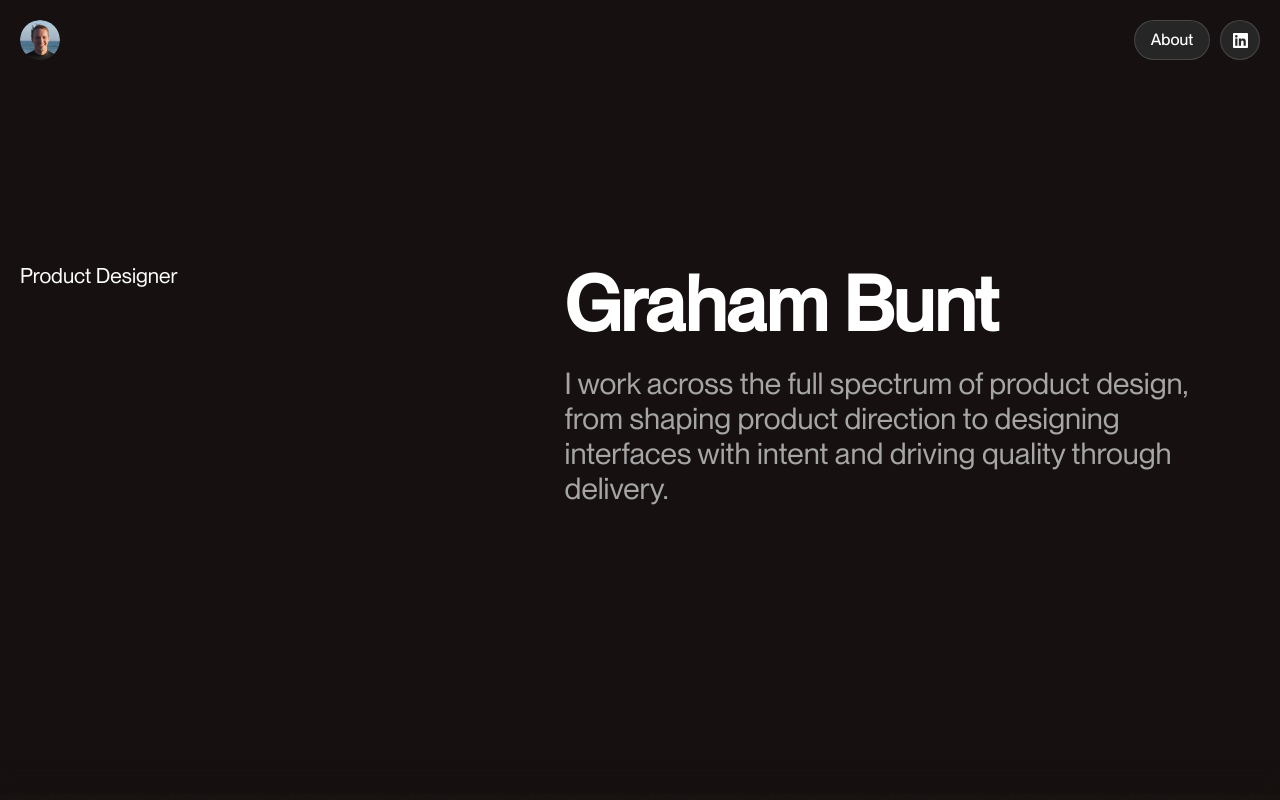
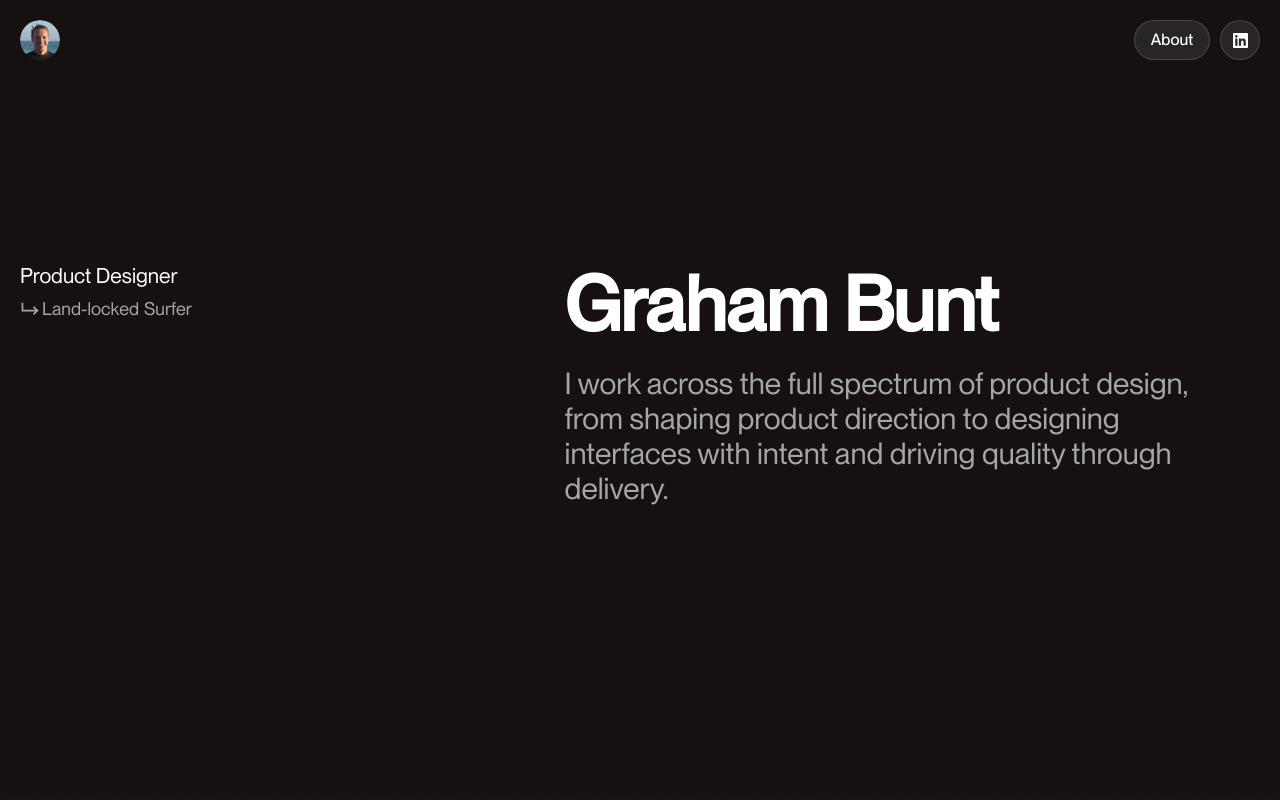
Before and after one commit to GrahamBunt/portfolio, a Next.js app: page / in a window 1280 px wide. Shown: the top 800 px of the page. Built offline with nearby package versions, Linux system fonts and the light colour scheme.

Commit message:
Add homepage descriptor cycle

```diff
--- a/src/app/page.tsx
+++ b/src/app/page.tsx
@@ -15,6 +15,14 @@ const homeFeaturedProjects = featuredHomeProjectSlugs
   .filter((project): project is (typeof allWork)[number] => Boolean(project));
 
 const HOME_EMAIL = "gtbunt@gmail.com";
+const HERO_DESCRIPTORS = [
+  "AI Enthusiast",
+  "Girl Dad x2",
+  "Land-locked Surfer",
+  "Salt Lake City, Utah",
+];
+const HERO_DESCRIPTOR_CHAR_STEP_MS = 14;
+const HERO_DESCRIPTOR_SLOT_SECONDS = 2.5;
 
 function ArrowIcon() {
   return (
@@ -41,8 +49,41 @@ function CheckIcon() {
   );
 }
 
+function ElbowArrowIcon() {
+  return (
+    <svg className="home-hero-descriptor-arrow" viewBox="0 0 28 18" fill="none" aria-hidden="true" focusable="false">
+      <path d="M3 2V11H22" stroke="currentColor" strokeWidth="2.2" strokeLinecap="square" strokeLinejoin="miter" />
+      <path d="M18 7L22 11L18 15" stroke="currentColor" strokeWidth="2.2" strokeLinecap="square" strokeLinejoin="miter" />
+    </svg>
+  );
+}
+
 function getProjectImage(project: (typeof allWork)[number]) {
   return project.homepageImage ?? project.image;
+}
+
+function HeroDescriptorCycle() {
+  return (
+    <span className="home-hero-descriptor-cycle" aria-hidden="true">
+      {HERO_DESCRIPTORS.map((descriptor, wordIndex) => (
+        <span
+          key={descriptor}
+          className="home-hero-descriptor-word"
+          style={{ "--word-delay": `${wordIndex * HERO_DESCRIPTOR_SLOT_SECONDS}s` } as CSSProperties}
+        >
+          {Array.from(descriptor).map((character, characterIndex) => (
+            <span
+              key={`${descriptor}-${characterIndex}`}
+              className={`home-hero-descriptor-char ${character === " " ? "is-space" : ""}`}
+              style={{ "--char-delay": `${characterIndex * HERO_DESCRIPTOR_CHAR_STEP_MS}ms` } as CSSProperties}
+            >
+              {character === " " ? "\u00A0" : character}
+            </span>
+          ))}
+        </span>
+      ))}
+    </span>
+  );
 }
 
 export default function Home() {
@@ -97,8 +138,15 @@ export default function Home() {
           className="home-hero-v2"
           aria-labelledby="home-identity-title"
         >
-          <p className={`home-hero-meta ${fontsReady ? "animate-reveal" : "opacity-0"}`}>
-            Product Designer
+          <p
+            className={`home-hero-meta ${fontsReady ? "animate-reveal" : "opacity-0"}`}
+            aria-label={`Product Designer, ${HERO_DESCRIPTORS.join(", ")}`}
+          >
+            <span className="home-hero-meta-fixed">Product Designer</span>
+            <span className="home-hero-descriptor-support">
+              <ElbowArrowIcon />
+              <HeroDescriptorCycle />
+            </span>
           </p>
           <h1
             id="home-identity-title"
```
Also changed, not shown: src/app/globals.css.
